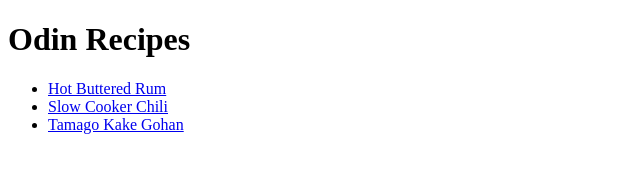
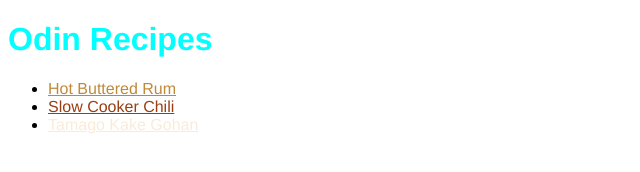
Before and after one commit to aerobars/odin-recipes, a plain HTML site: page index.html in a window 1280 px wide. Shown: the whole page, without its empty margins (0-640 px from the left). Drawn offline with Linux system fonts and the light colour scheme.

Commit message:
Update html page, add css page

```diff
--- a/index.html
+++ b/index.html
@@ -3,6 +3,7 @@
   <head>
     <meta charset="UTF-8">
     <title>Odin Recipes</title>
+    <link rel="stylesheet" href="style.css">
   </head>
 
   <body>
@@ -10,9 +11,9 @@
     <h1>Odin Recipes</h1>
 
     <ul>
-      <li><a href="recipes/hotbutteredrum.html">Hot Buttered Rum</a></li>
-      <li><a href="recipes/chili.html">Slow Cooker Chili</a></li>
-      <li><a href="recipes/tamagogohan.html">Tamago Kake Gohan</a></li>
+      <li><a id="rum" href="recipes/hotbutteredrum.html">Hot Buttered Rum</a></li>
+      <li><a id="chili" href="recipes/chili.html">Slow Cooker Chili</a></li>
+      <li><a id="gohan" href="recipes/tamagogohan.html">Tamago Kake Gohan</a></li>
     </ul>
 
   </body>
--- /dev/null
+++ b/style.css
@@ -0,0 +1,19 @@
+body {
+  font-family: Papyrus, Helvetica, Arial, sans-serif;
+
+}
+h1 {
+  color: aqua;
+}
+
+#rum {
+  color: #be8939; text-align: center;
+}
+
+#chili {
+  color: rgb(152, 62, 18);
+}
+
+#gohan {
+  color: antiquewhite;
+}
```
